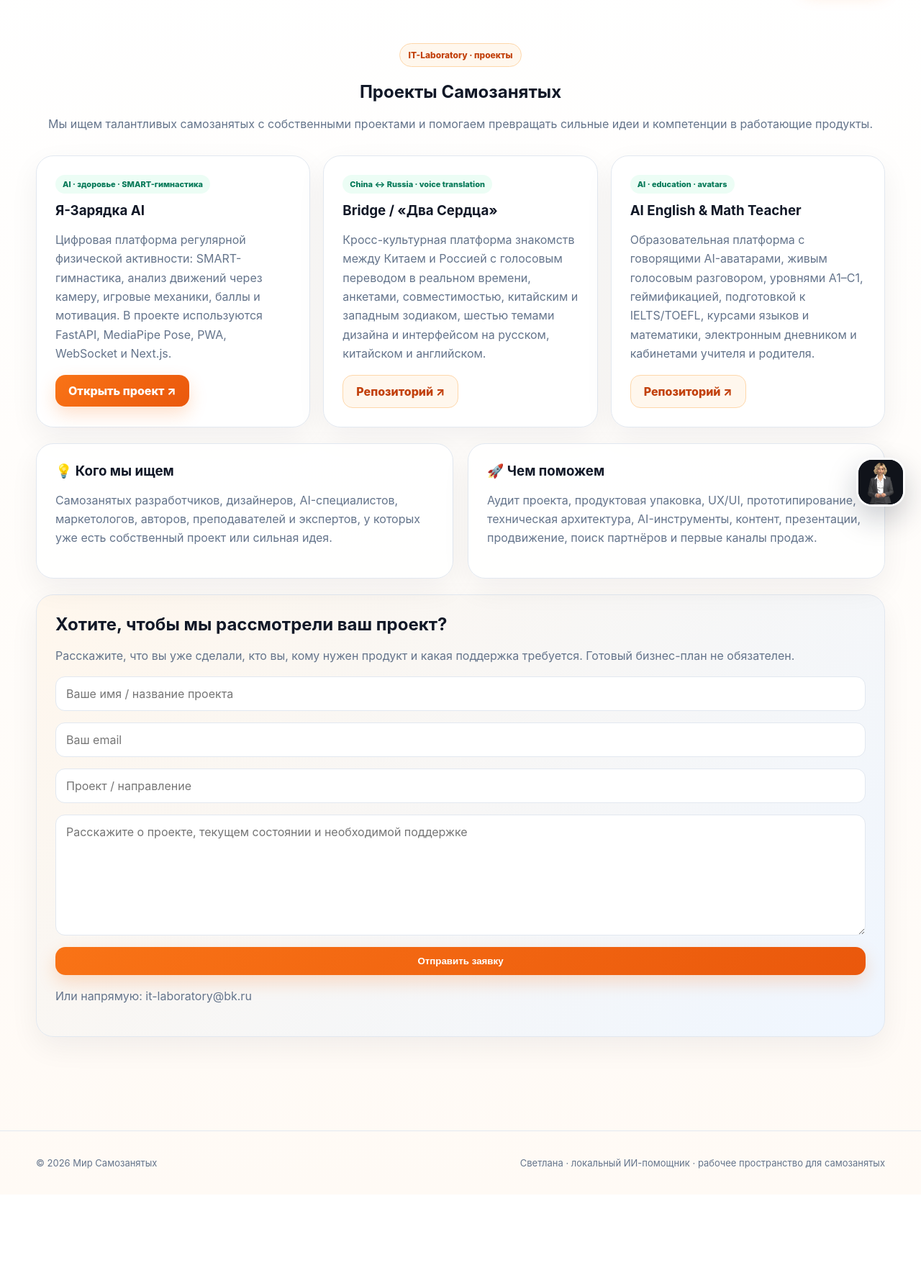
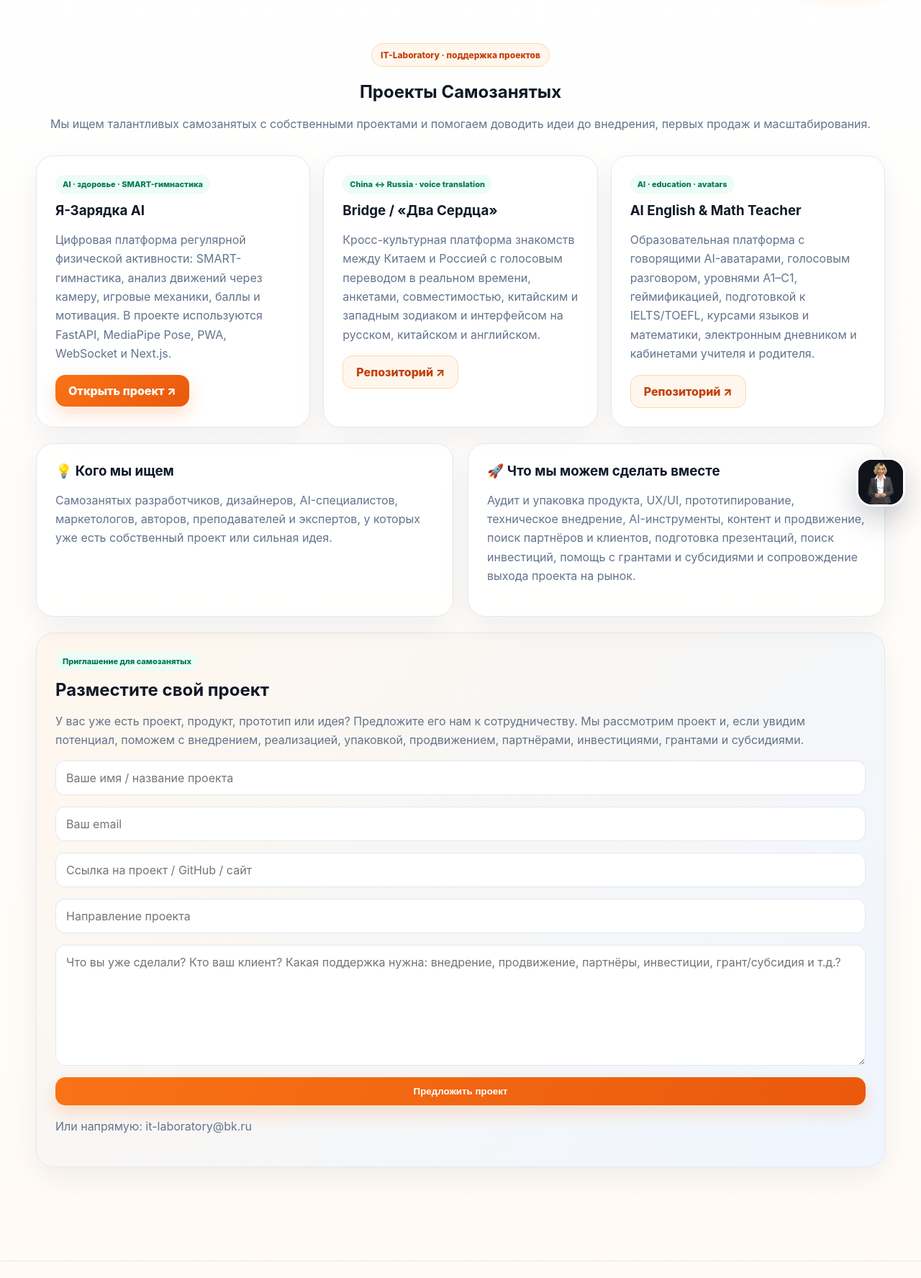
Before and after one commit to paulafanasyev/mir-samozanyatykh-, a Python web app: template src/templates/projects.html in a window 1280 px wide. Shown: the part 74-1850 px from the top of the page at 72% size. Before the commit the page ends 1698 px from the top, so only its background shows below. Run offline with Jinja, Linux system fonts and the light colour scheme; the template is opened without the code that fills it, so the values that code supplies are empty.

Commit message:
feat(projects): add project collaboration invitation

```diff
--- a/src/templates/projects.html
+++ b/src/templates/projects.html
@@ -2,13 +2,22 @@
 {% block title %}Проекты Самозанятых — Мир Самозанятых{% endblock %}
 {% block content %}
 <section class="section"><div class="container">
-  <div class="section-head"><span class="eyebrow">IT-Laboratory · проекты</span><h1>Проекты Самозанятых</h1><p>Мы ищем талантливых самозанятых с собственными проектами и помогаем превращать сильные идеи и компетенции в работающие продукты.</p></div>
+  <div class="section-head"><span class="eyebrow">IT-Laboratory · поддержка проектов</span><h1>Проекты Самозанятых</h1><p>Мы ищем талантливых самозанятых с собственными проектами и помогаем доводить идеи до внедрения, первых продаж и масштабирования.</p></div>
   <div class="cards">
     <article class="card"><span class="pill">AI · здоровье · SMART-гимнастика</span><h3 style="margin-top:12px">Я-Зарядка AI</h3><p>Цифровая платформа регулярной физической активности: SMART-гимнастика, анализ движений через камеру, игровые механики, баллы и мотивация. В проекте используются FastAPI, MediaPipe Pose, PWA, WebSocket и Next.js.</p><a class="btn btn-primary" href="https://ya-zaryadka.ru" target="_blank" rel="noopener">Открыть проект ↗</a></article>
-    <article class="card"><span class="pill">China ↔ Russia · voice translation</span><h3 style="margin-top:12px">Bridge / «Два Сердца»</h3><p>Кросс-культурная платформа знакомств между Китаем и Россией с голосовым переводом в реальном времени, анкетами, совместимостью, китайским и западным зодиаком, шестью темами дизайна и интерфейсом на русском, китайском и английском.</p><a class="btn btn-soft" href="https://github.com/paulafanasyev/bridges" target="_blank" rel="noopener">Репозиторий ↗</a></article>
-    <article class="card"><span class="pill">AI · education · avatars</span><h3 style="margin-top:12px">AI English &amp; Math Teacher</h3><p>Образовательная платформа с говорящими AI-аватарами, живым голосовым разговором, уровнями A1–C1, геймификацией, подготовкой к IELTS/TOEFL, курсами языков и математики, электронным дневником и кабинетами учителя и родителя.</p><a class="btn btn-soft" href="https://github.com/paulafanasyev/ai-english-teacher" target="_blank" rel="noopener">Репозиторий ↗</a></article>
+    <article class="card"><span class="pill">China ↔ Russia · voice translation</span><h3 style="margin-top:12px">Bridge / «Два Сердца»</h3><p>Кросс-культурная платформа знакомств между Китаем и Россией с голосовым переводом в реальном времени, анкетами, совместимостью, китайским и западным зодиаком и интерфейсом на русском, китайском и английском.</p><a class="btn btn-soft" href="https://github.com/paulafanasyev/bridges" target="_blank" rel="noopener">Репозиторий ↗</a></article>
+    <article class="card"><span class="pill">AI · education · avatars</span><h3 style="margin-top:12px">AI English &amp; Math Teacher</h3><p>Образовательная платформа с говорящими AI-аватарами, голосовым разговором, уровнями A1–C1, геймификацией, подготовкой к IELTS/TOEFL, курсами языков и математики, электронным дневником и кабинетами учителя и родителя.</p><a class="btn btn-soft" href="https://github.com/paulafanasyev/ai-english-teacher" target="_blank" rel="noopener">Репозиторий ↗</a></article>
   </div>
-  <div class="grid-2" style="margin-top:22px"><article class="card"><h3>💡 Кого мы ищем</h3><p>Самозанятых разработчиков, дизайнеров, AI-специалистов, маркетологов, авторов, преподавателей и экспертов, у которых уже есть собственный проект или сильная идея.</p></article><article class="card"><h3>🚀 Чем поможем</h3><p>Аудит проекта, продуктовая упаковка, UX/UI, прототипирование, техническая архитектура, AI-инструменты, контент, презентации, продвижение, поиск партнёров и первые каналы продаж.</p></article></div>
-  <section class="card" style="margin-top:22px;background:linear-gradient(135deg,#fff7ed,#eff6ff)"><h2>Хотите, чтобы мы рассмотрели ваш проект?</h2><p>Расскажите, что вы уже сделали, кто вы, кому нужен продукт и какая поддержка требуется. Готовый бизнес-план не обязателен.</p><form action="mailto:it-laboratory@bk.ru" method="post" enctype="text/plain" class="form"><input name="name" required placeholder="Ваше имя / название проекта"><input name="email" type="email" required placeholder="Ваш email"><input name="subject" placeholder="Проект / направление"><textarea name="message" required rows="7" placeholder="Расскажите о проекте, текущем состоянии и необходимой поддержке"></textarea><button class="btn btn-primary" type="submit">Отправить заявку</button></form><p style="color:#64748b">Или напрямую: <a href="mailto:it-laboratory@bk.ru">it-laboratory@bk.ru</a></p></section>
+  <div class="grid-2" style="margin-top:22px">
+    <article class="card"><h3>💡 Кого мы ищем</h3><p>Самозанятых разработчиков, дизайнеров, AI-специалистов, маркетологов, авторов, преподавателей и экспертов, у которых уже есть собственный проект или сильная идея.</p></article>
+    <article class="card"><h3>🚀 Что мы можем сделать вместе</h3><p>Аудит и упаковка продукта, UX/UI, прототипирование, техническое внедрение, AI-инструменты, контент и продвижение, поиск партнёров и клиентов, подготовка презентаций, поиск инвестиций, помощь с грантами и субсидиями и сопровождение выхода проекта на рынок.</p></article>
+  </div>
+  <section class="card" style="margin-top:22px;background:linear-gradient(135deg,#fff7ed,#eff6ff)">
+    <span class="pill">Приглашение для самозанятых</span><h2 style="margin-top:12px">Разместите свой проект</h2>
+    <p>У вас уже есть проект, продукт, прототип или идея? Предложите его нам к сотрудничеству. Мы рассмотрим проект и, если увидим потенциал, поможем с внедрением, реализацией, упаковкой, продвижением, партнёрами, инвестициями, грантами и субсидиями.</p>
+    <form action="mailto:it-laboratory@bk.ru" method="post" enctype="text/plain" class="form">
+      <input name="name" required placeholder="Ваше имя / название проекта"><input name="email" type="email" required placeholder="Ваш email"><input name="project_url" placeholder="Ссылка на проект / GitHub / сайт"><input name="subject" placeholder="Направление проекта"><textarea name="message" required rows="7" placeholder="Что вы уже сделали? Кто ваш клиент? Какая поддержка нужна: внедрение, продвижение, партнёры, инвестиции, грант/субсидия и т.д.?"></textarea><button class="btn btn-primary" type="submit">Предложить проект</button>
+    </form><p style="color:#64748b">Или напрямую: <a href="mailto:it-laboratory@bk.ru">it-laboratory@bk.ru</a></p>
+  </section>
 </div></section>
 {% endblock %}
```
